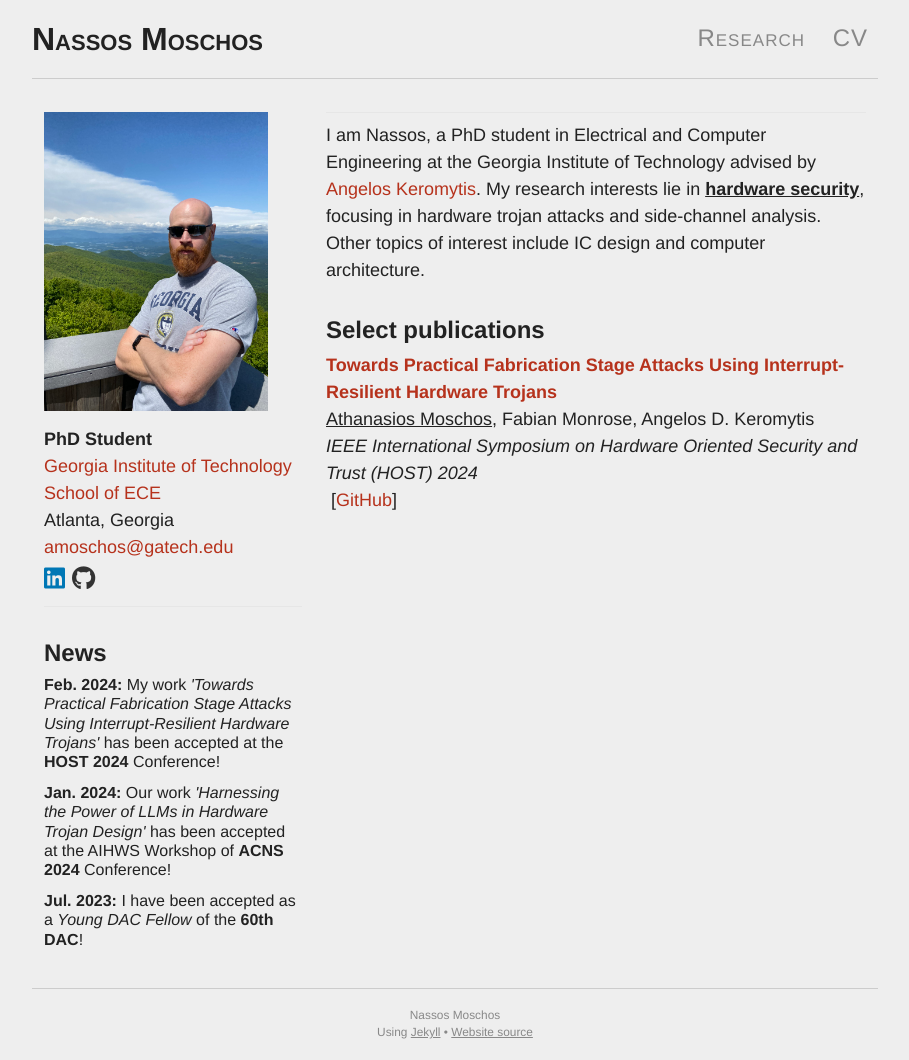
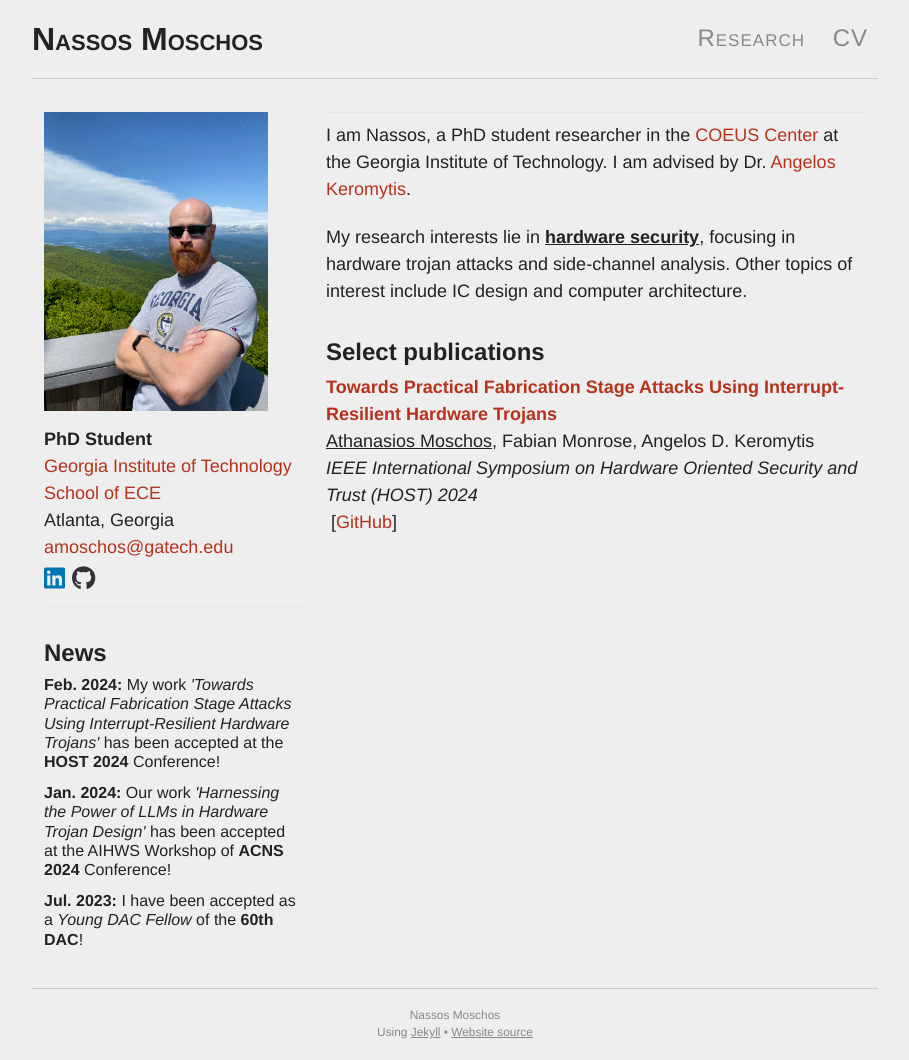
Before and after one commit to 0ena/0ena.github.io, a Jekyll site: the page built from index.md, in a window 1280 px wide. Shown: the whole page, without its empty margins (185-1094 px from the left). Built offline with Jekyll 4.4.1, drawn with Linux system fonts in a browser that asks for light colours; nearby versions of some CDN libraries.

Commit message:
Update index.md

```diff
--- a/index.md
+++ b/index.md
@@ -5,9 +5,10 @@ permalink: /
 
 <h4></h4>
 <hr>
-I am Nassos, a PhD student in Electrical and Computer Engineering at the Georgia Institute of Technology advised by [Angelos Keromytis](https://angelosk.github.io/).
-My research interests lie in <span class="underline"><b>hardware security</b></span>, focusing in hardware trojan attacks and side-channel analysis.
-Other topics of interest include IC design and computer architecture.
+I am Nassos, a PhD student researcher in the [COEUS Center](https://coeus-center.com) at the Georgia Institute of Technology.
+I am advised by Dr. [Angelos Keromytis](https://angelosk.github.io/).
+
+My research interests lie in <span class="underline"><b>hardware security</b></span>, focusing in hardware trojan attacks and side-channel analysis. Other topics of interest include IC design and computer architecture.
 
 #### Select publications
 
```
